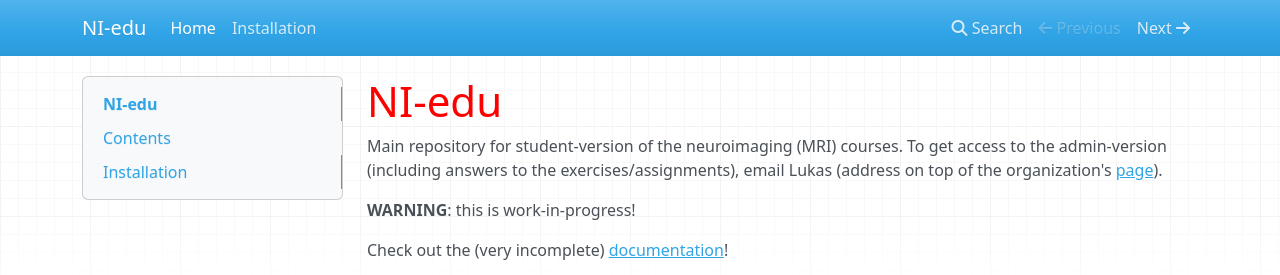
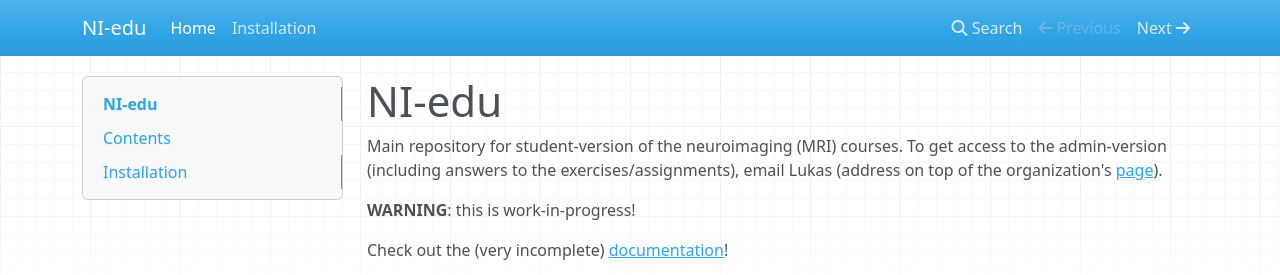
Before and after one commit to lukassnoek/NI-edu, an MkDocs documentation site: the page built from docs/index.md, in a window 1280 px wide and 1400 px high. Shown: the top 275 px of the window. Built offline with MkDocs 1.6.1, drawn with Linux system fonts in a browser that asks for light colours; nearby versions of some CDN libraries.

Commit message:
Turn off extra.css

```diff
--- a/docs/css/extra.css
+++ b/docs/css/extra.css
@@ -1,3 +1,3 @@
-h1 {
+/*h1 {
   color: red;
-}
+}*/
```
